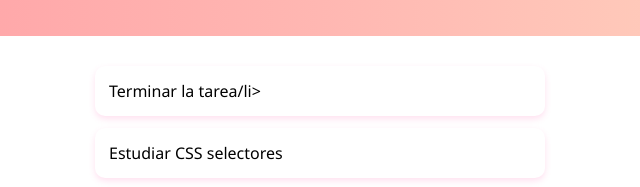
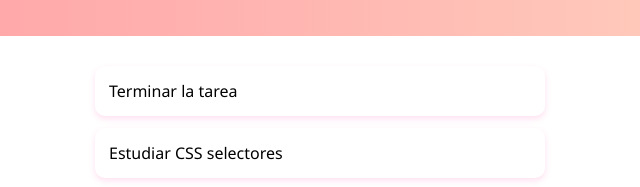
Before and after one commit to DELO09/Practicando-Selectores-en-CSS, a plain HTML site: page index.html in a window 1280 px wide. Shown: the part 133-320 px from the top of the page, 320-960 px from the left. Drawn offline with Linux system fonts and the light colour scheme.

Commit message:
Update index.html

```diff
--- a/index.html
+++ b/index.html
@@ -15,7 +15,7 @@
 
   <main>
     <ul class="tareas">
-      <li class="completada">Terminar la tarea/li>
+      <li class="completada">Terminar la tarea</li>
       <li>Estudiar CSS selectores</li>
       <li class="completada">Llamar</li>
       <li>Hacer ejercicio</li>
```
